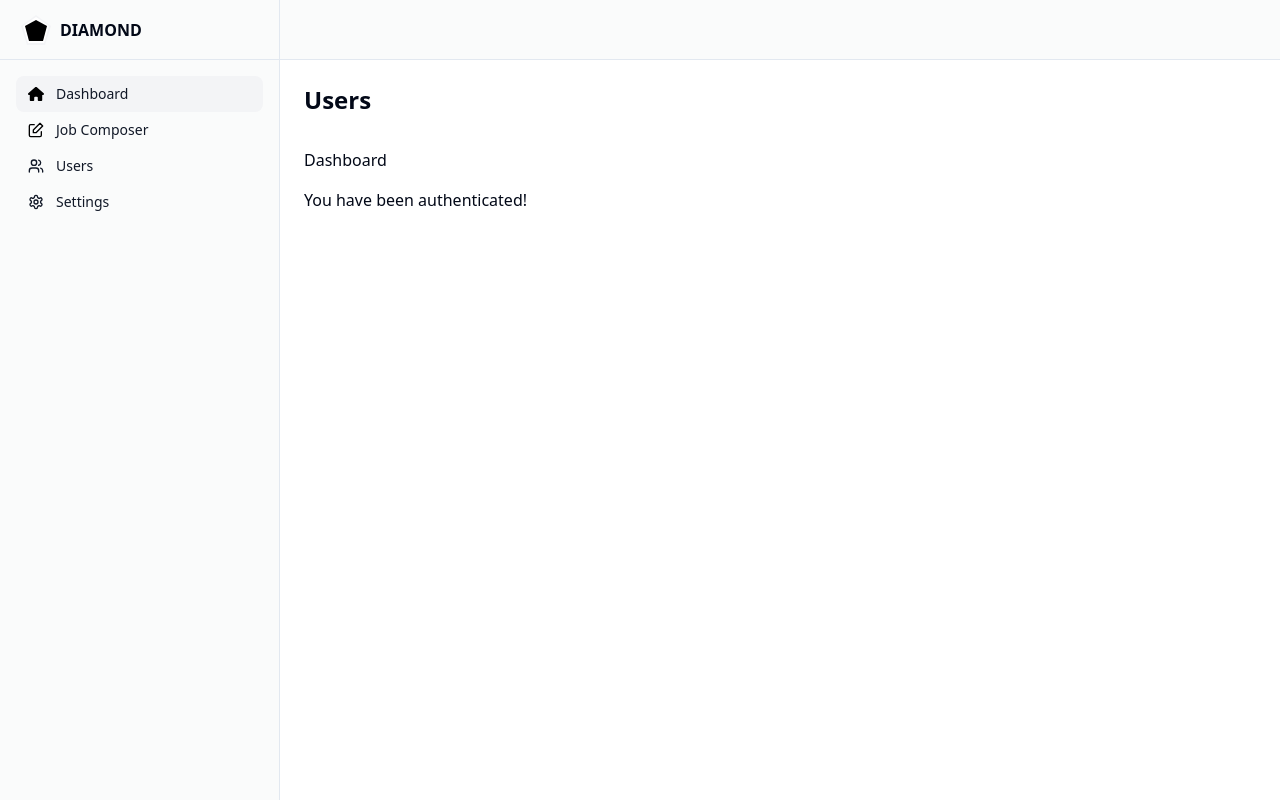
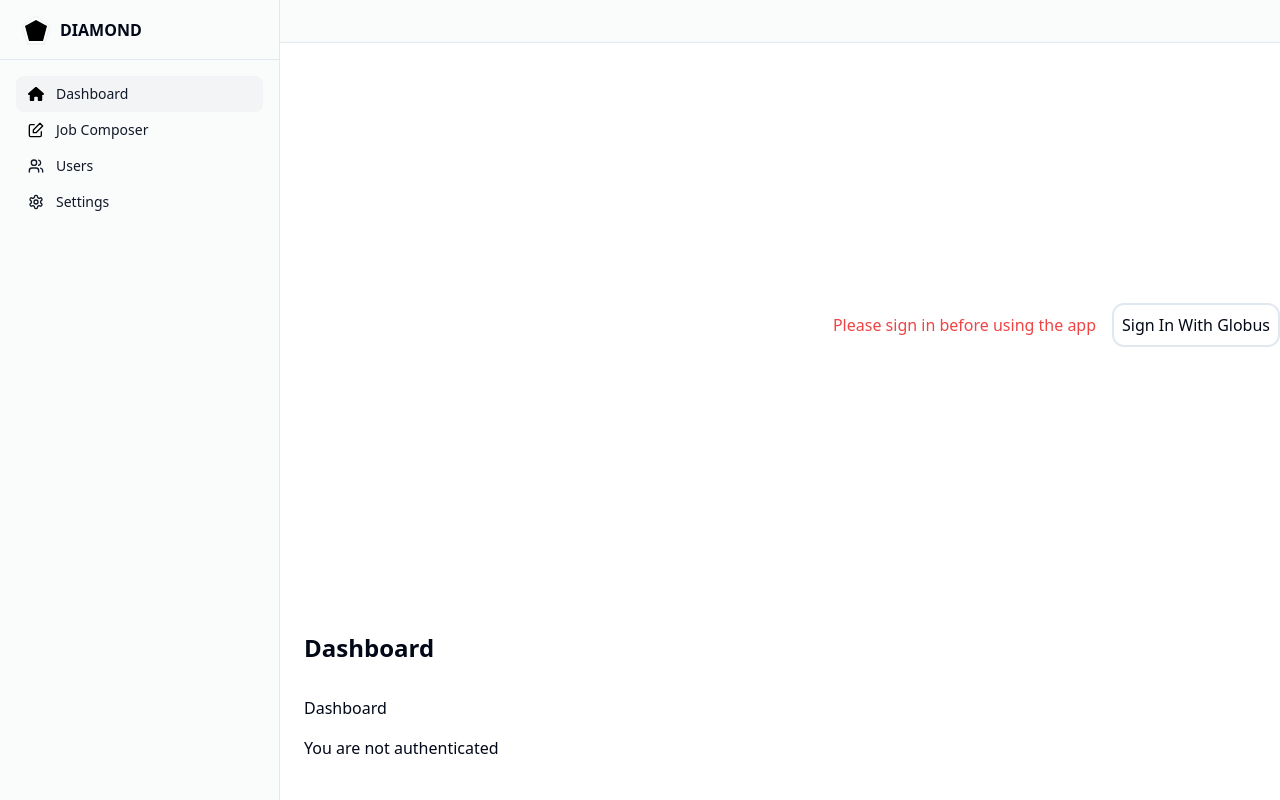
Before and after one commit to minump/diamond-admin-dashboard, a Next.js app: page / in a window 1280 px wide. Built offline with nearby package versions, Linux system fonts and the light colour scheme.

Commit message:
fetchSessionData method used in page

```diff
--- a/app/page.tsx
+++ b/app/page.tsx
@@ -1,24 +1,80 @@
+'use client'
+import React, { useEffect, useState } from 'react';
+import Link from 'next/link';
 import { getUsers } from '@/lib/db';
+import { fetchSessionData } from '@/lib/utils';
 
-export default async function DashboardPage({
+
+export default function DashboardPage({
   searchParams
 }: {
   searchParams: { q: string; offset: string };
 }) {
+
+  const [isAuthenticated, setIsAuthenticated] = useState(false);
+  useEffect(() => {
+    const sessionData = fetchSessionData();
+    if (sessionData.primaryIdentity) {
+      setIsAuthenticated(true);
+    }
+  }, []);
+
   return (
+    <>
+      <div
+        style={{
+          display: 'flex',
+        justifyContent: 'end',
+        alignItems: 'center',
+        height: '100%',
+        flexDirection: 'row'
+        }}
+      >
+      {isAuthenticated ? (
+        <>
+          <div className={'p-4 text-green-500'}>
+            You are logged in
+          </div>
+          <div
+            className={
+              'border-2 rounded-xl p-2 hover:bg-blue-800 hover:text-white cursor-pointer'
+            }
+          >
+            <Link href={'logout'}> Logout</Link>
+          </div>
+        </>
+      ) : (
+        <>
+          <div className={'p-4 text-red-500'}>
+            Please sign in before using the app
+          </div>
+          <div
+            className={
+              'border-2 rounded-xl p-2 hover:bg-blue-800 hover:text-white cursor-pointer'
+            }
+          >
+            <Link href={'login'}> Sign In With Globus</Link>
+          </div>
+        </>
+      )}
+
+    </div>
     <main className="flex flex-1 flex-col p-4 md:p-6">
+
       <div className="flex items-center mb-8">
-        <h1 className="font-semibold text-lg md:text-2xl">Users</h1>
+        <h1 className="font-semibold text-lg md:text-2xl">Dashboard</h1>
       </div>
       <div className="w-full mb-4">
         {/* <Search value={searchParams.q} /> */}
         <h1>Dashboard</h1>
       </div>
       <div className="w-full mb-4">
-        <h2> You have been authenticated!</h2>
+        <h2> {isAuthenticated ? 'You have been authenticated!' : 'You are not authenticated'}</h2>
       </div>
       {/* <UsersTable users={users} offset={newOffset} /> */}
       {/* <h2> I want to show user's recent jobs information</h2> */}
     </main>
+    </>
+
   );
 }
--- a/app/sign-in/page.tsx
+++ b/app/sign-in/page.tsx
@@ -1,6 +1,9 @@
 import Link from 'next/link';
+import { fetchSessionData } from '@/lib/utils';
 
 export default function SignInPage() {
+  const sessionData = fetchSessionData();
+
   return (
     <div
       style={{
@@ -8,9 +11,15 @@ export default function SignInPage() {
         justifyContent: 'start',
         alignItems: 'center',
         height: '100%',
-        flexDirection: 'column'
+        flexDirection: 'row'
       }}
     >
+      {sessionData.primaryIdentity.length > 0 ? (
+        <div className={'p-4 text-green-500'}>
+          You are logged in
+        </div>
+      ) : (
+        <>
           <div className={'p-4 text-red-500'}>
             Please sign in before using the app
           </div>
@@ -21,6 +30,9 @@ export default function SignInPage() {
           >
             <Link href={'login'}> Sign In With Globus</Link>
           </div>
+        </>
+      )}
+
     </div>
   );
 }
```
Lines whose indentation alone changed are shown as unchanged.
